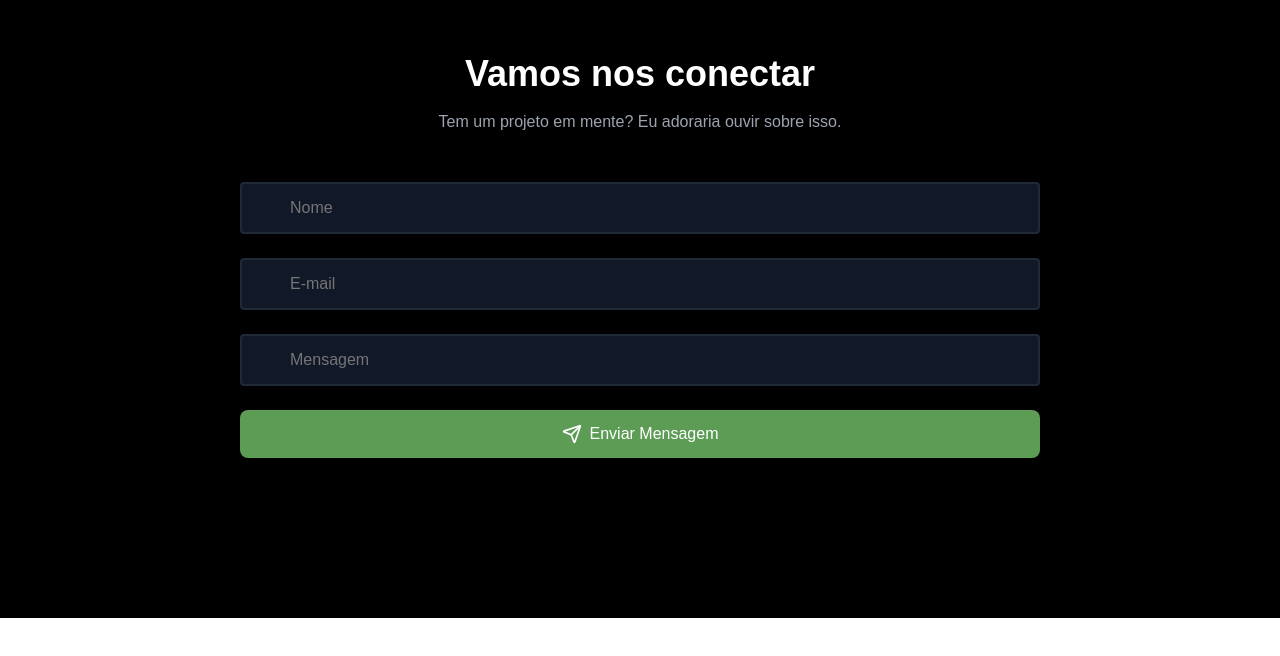
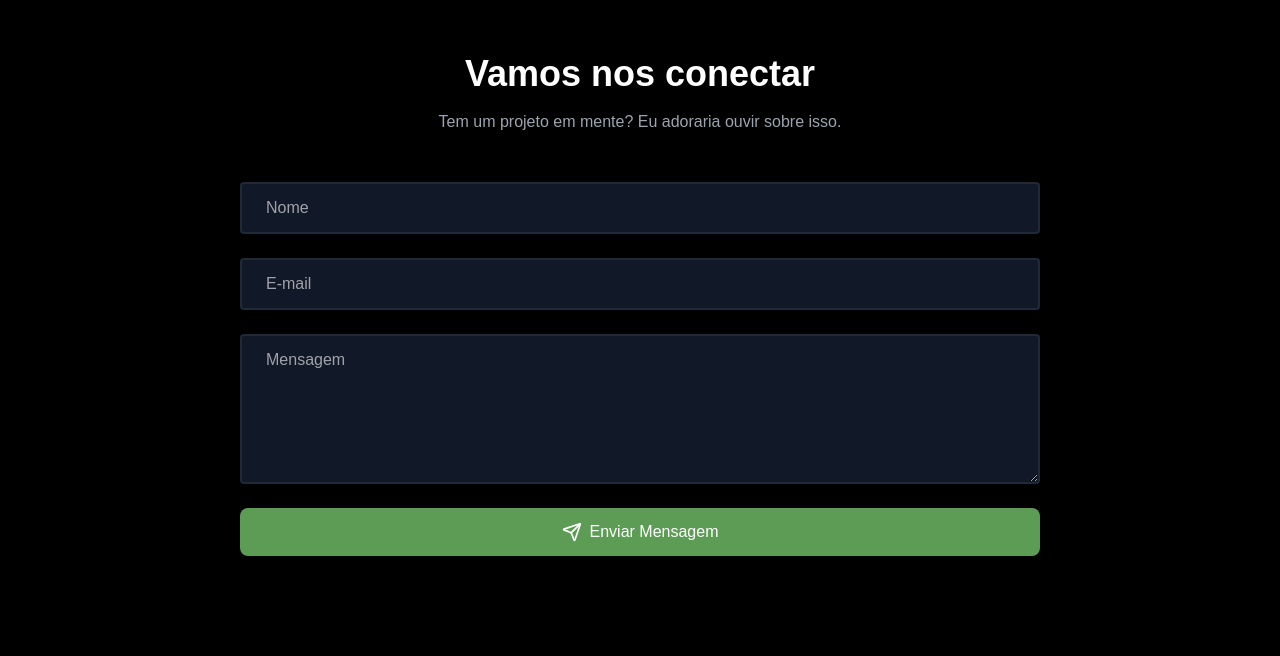
Before and after one commit to nettobruno/portfolio-2025, a Next.js app: page / in a window 1280 px wide. Shown: the part 3380-4036 px from the top of the page. Before the commit the page ends 3998 px from the top, so only its background shows below. Built offline with nearby package versions, Linux system fonts and the light colour scheme.

Commit message:
Adiciona variação de textarea no componente Input

```diff
--- a/src/ui/Input/index.tsx
+++ b/src/ui/Input/index.tsx
@@ -1,10 +1,24 @@
 import React from "react";
 import { InputProps } from "./input.types";
-import { StyledInput } from "./input.style";
+import { StyledInput, StyledTextarea } from "./input.style";
 
-const Input: React.FC<InputProps> = ({ placeholder, value, onChange }) => {
-  return (
+const Input: React.FC<InputProps> = ({
+  name,
+  placeholder,
+  value,
+  onChange,
+  isTextarea = false,
+}) => {
+  return isTextarea ? (
+    <StyledTextarea
+      name={name}
+      placeholder={placeholder}
+      value={value}
+      onChange={onChange}
+    />
+  ) : (
     <StyledInput
+      name={name}
       placeholder={placeholder}
       value={value}
       onChange={onChange}
--- a/src/ui/Input/input.style.ts
+++ b/src/ui/Input/input.style.ts
@@ -1,7 +1,7 @@
-import styled from "styled-components";
+import styled, { css } from "styled-components";
 
-export const StyledInput = styled.input`
-  padding: 0.75rem 3rem;
+const baseInputStyles = css`
+  padding: 0.75rem 1.5rem;
   font-size: 1rem;
   border: 2px solid rgb(31, 41, 55);
   background-color: rgb(17, 24, 39);
@@ -11,7 +11,6 @@ export const StyledInput = styled.input`
   width: 100%;
   color: white;
 
-
   &:focus {
     border-color: #4CAF50;
     transform: scale(1.05);
@@ -20,4 +19,22 @@ export const StyledInput = styled.input`
   &:not(:placeholder-shown) {
     border-color: #4CAF50;
   }
+
+  &::placeholder {
+    color: rgba(255, 255, 255, 0.6);
+  }
 `;
+
+export const StyledInput = styled.input`
+  ${baseInputStyles}
+`;
+
+export const StyledTextarea = styled.textarea`
+  ${baseInputStyles}
+  height: 150px;
+  resize: vertical;
+
+  &::placeholder {
+    color: rgba(255, 255, 255, 0.6);
+  }
+`;
--- a/src/ui/Input/input.types.ts
+++ b/src/ui/Input/input.types.ts
@@ -1,5 +1,7 @@
 export interface InputProps {
+  name: string;
   placeholder?: string;
   value: string;
-  onChange: React.ChangeEventHandler<HTMLInputElement>;
+  onChange: React.ChangeEventHandler<HTMLInputElement | HTMLTextAreaElement>;
+  isTextarea?: boolean
 }
```
